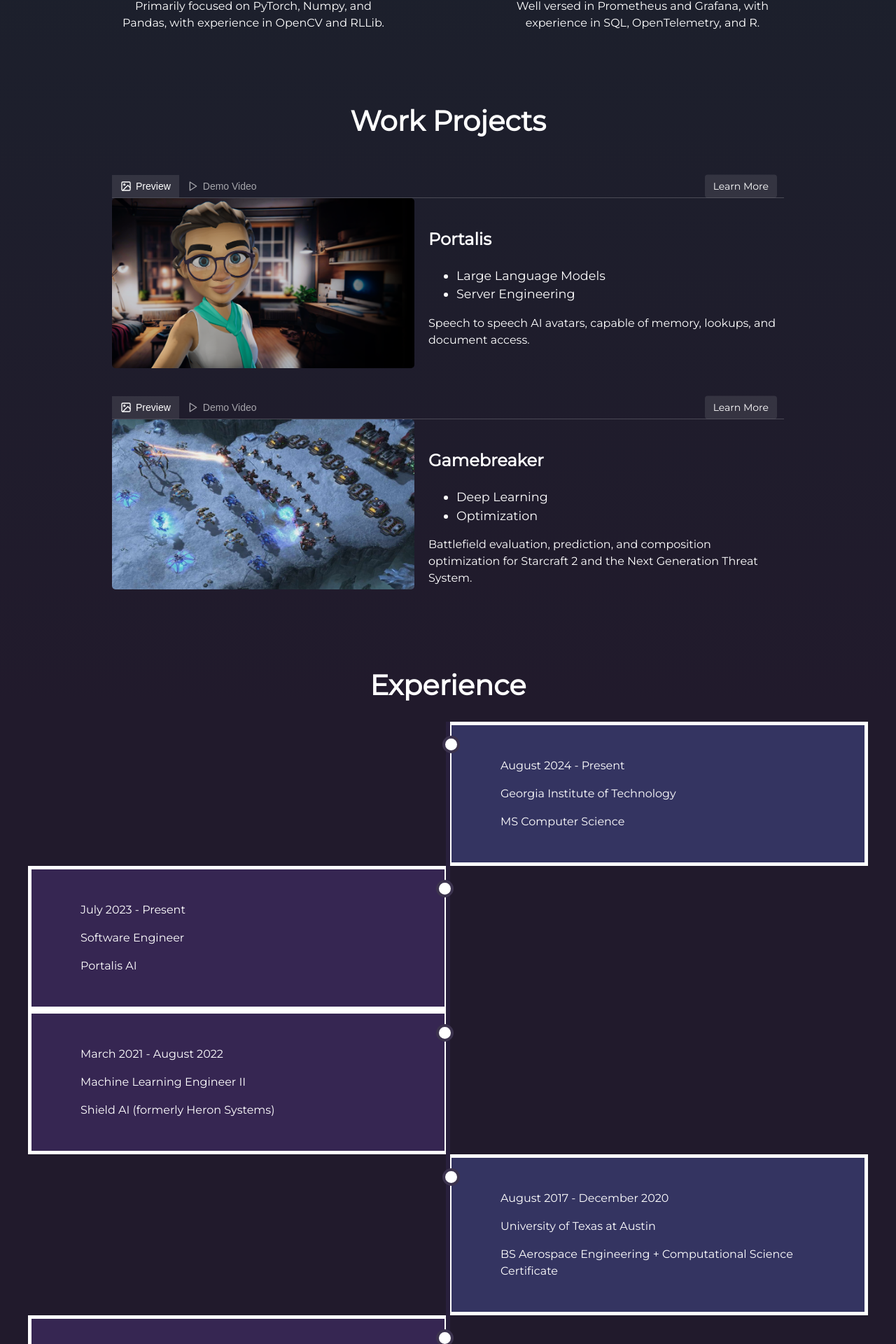
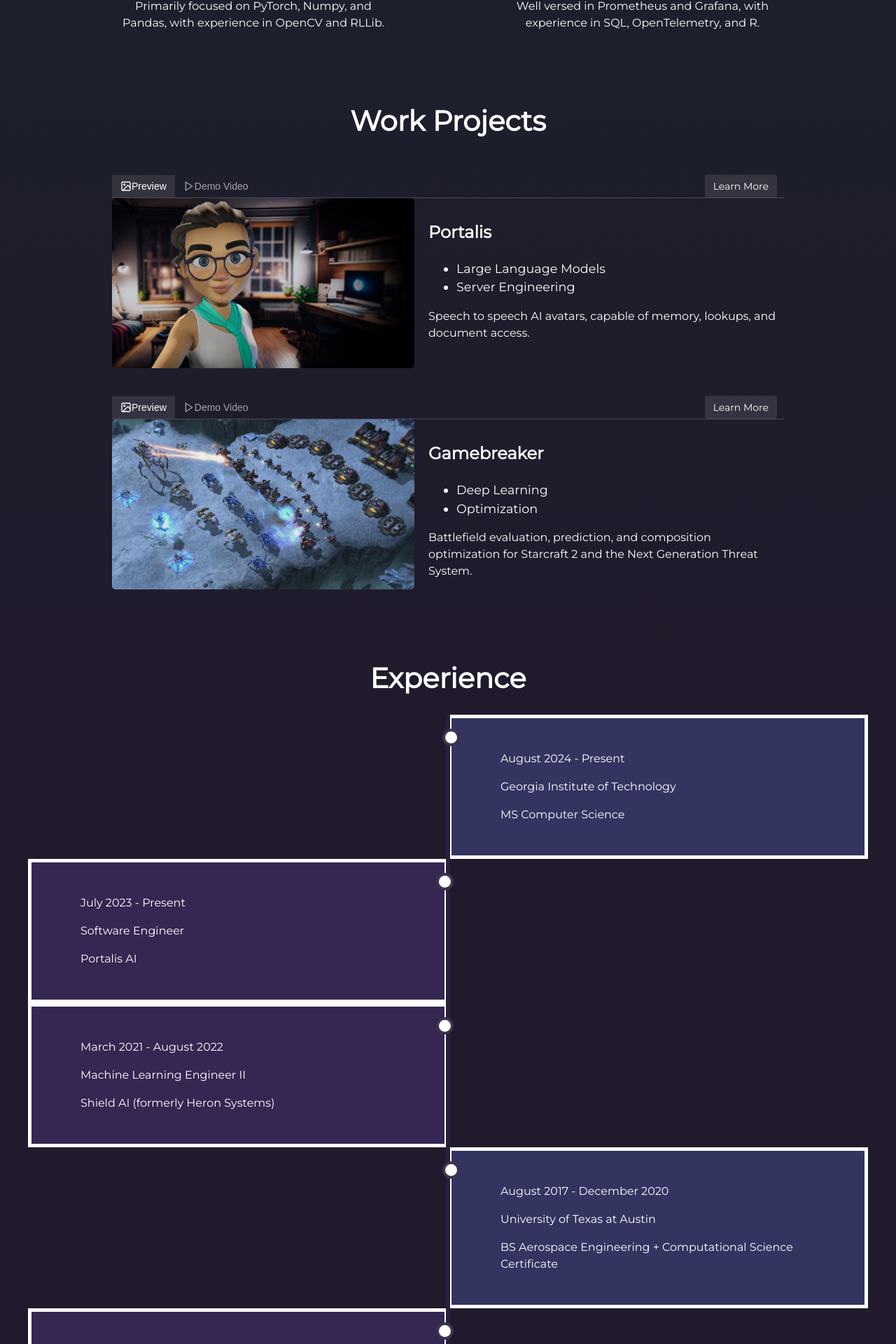
Before and after one commit to ysarda/ysarda.github.io, a Jekyll site: the page built from index.html, in a window 1280 px wide. Shown: the part 1921-3841 px from the top of the page at 70% size. Built offline with Jekyll 4.4.1, drawn with Linux system fonts in a browser that asks for light colours.

Commit message:
movin shtuff

```diff
--- a/_includes/projects.html
+++ b/_includes/projects.html
@@ -39,7 +39,8 @@
       float: right;
       padding-left: 20px;
       box-sizing: border-box;
-      margin-top: 20px; /* Space below tab container */
+      margin-top: 10px; /* Space below tab container */
+      margin-bottom: 0px;
     }
 
     /* Tab system */
@@ -68,7 +69,7 @@
       color: white;
     }
     .tab-button svg {
-      margin-right: 6px;
+      margin-right: 0px;
     }
 
     /* Learn more button in tab bar */
```
